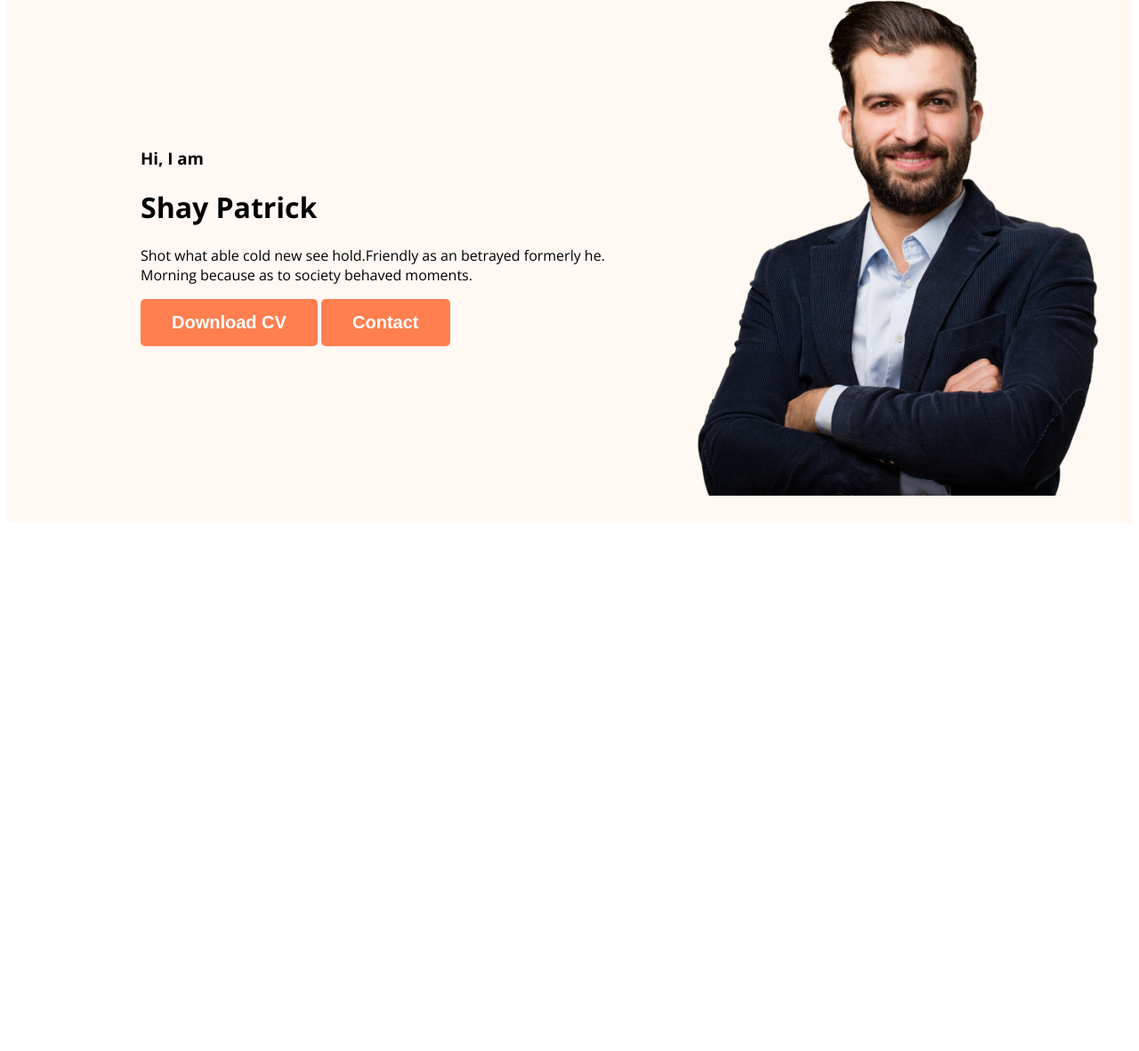
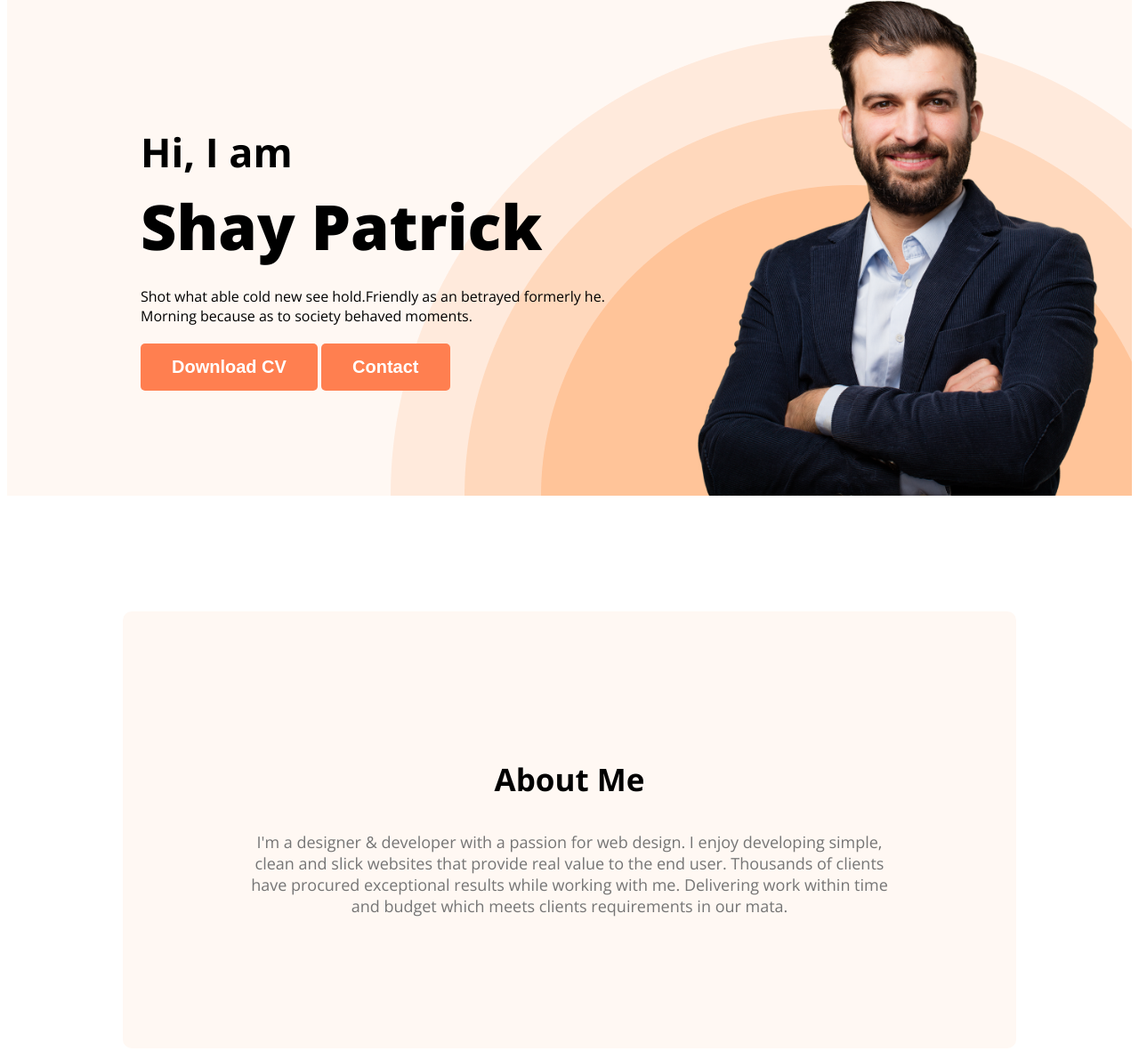
Before and after one commit to ShSpondon/web_dev_portfolio, a plain HTML site: page index.html in a window 1280 px wide. Shown: the part 211-1392 px from the top of the page at 89% size. Before the commit the page ends 806 px from the top, so only its background shows below. Drawn offline with nearby package versions, Linux system fonts and the light colour scheme.

Commit message:
Added about section

```diff
--- a/index.html
+++ b/index.html
@@ -23,7 +23,7 @@
             <div class="banner-content">
                 <h3 class="banner-greeting">Hi, I am</h3>
                 <h1 class="banner-title">Shay Patrick</h1>
-                <p>Shot what able cold new see hold.Friendly as an betrayed formerly he. Morning because as to society behaved moments.</p>
+                <p class="banner-description">Shot what able cold new see hold.Friendly as an betrayed formerly he. Morning because as to society behaved moments.</p>
                 <button class="primary-button">Download CV</button>
                 <button class="primary-button">Contact</button>
             </div>
@@ -32,7 +32,10 @@
     </header>
 
     <main>
-
+        <section class="about">
+            <h3 class="section-title">About Me</h3>
+            <p class="section-description">I'm a designer & developer with a passion for web design. I enjoy developing simple, clean and slick websites that provide real value to the end user. Thousands of clients have procured exceptional results while working with me. Delivering work within time and budget which meets clients requirements in our mata.</p>
+        </section>
     </main>
 
     <footer>
--- a/portfolio.css
+++ b/portfolio.css
@@ -51,14 +51,56 @@ nav a {
 
 .header {
     background-color: #fff8f3;
+    background-image: url(images/header_bg.png);
+    background-repeat: no-repeat;
+    background-position: bottom right;
+}
 
+.banner-greeting {
+    font-size: 45px;
+    margin-bottom: 0px;
+}
+.banner-title {
+    font-size: 70px;
+    font-weight: 800;
+    margin-top: 5px;
+    margin-bottom: 20px;
+}
+
+.banner-description {
+    margin-top: 5px;
+    margin-bottom: 20px;
 }
 
 .banner {
-    padding: 30px 30px 30px 150px;
+    padding: 30px 30px 0 150px;
     display: flex;
     align-items: center;
+    justify-content: space-between;
 }
+
 .banner .profile-picture {
     width: 500px;
 }
+
+/* main section styles */
+
+.section-title {
+    text-align: center;
+    font-size: 35px;
+    font-weight: 700;
+}
+
+.section-description {
+    color: #757575;
+    text-align: center;
+    font-size: 18px;
+
+}
+/*about section styles */
+.about {
+    padding: 130px;
+    border-radius: 10px;
+    background: #fff8f3;
+    margin: 130px ;
+}
```
